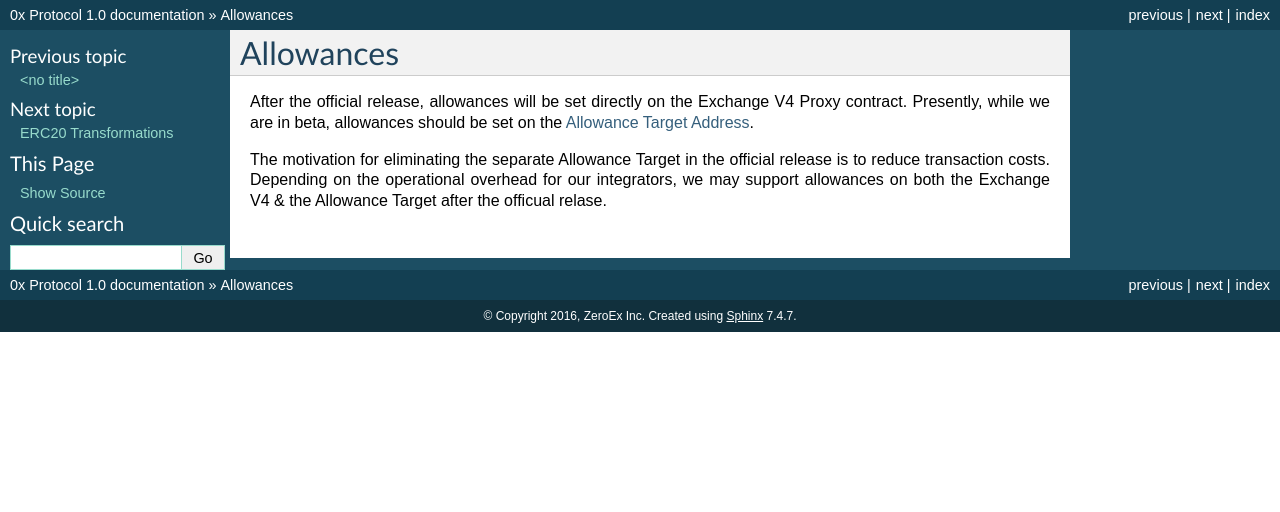
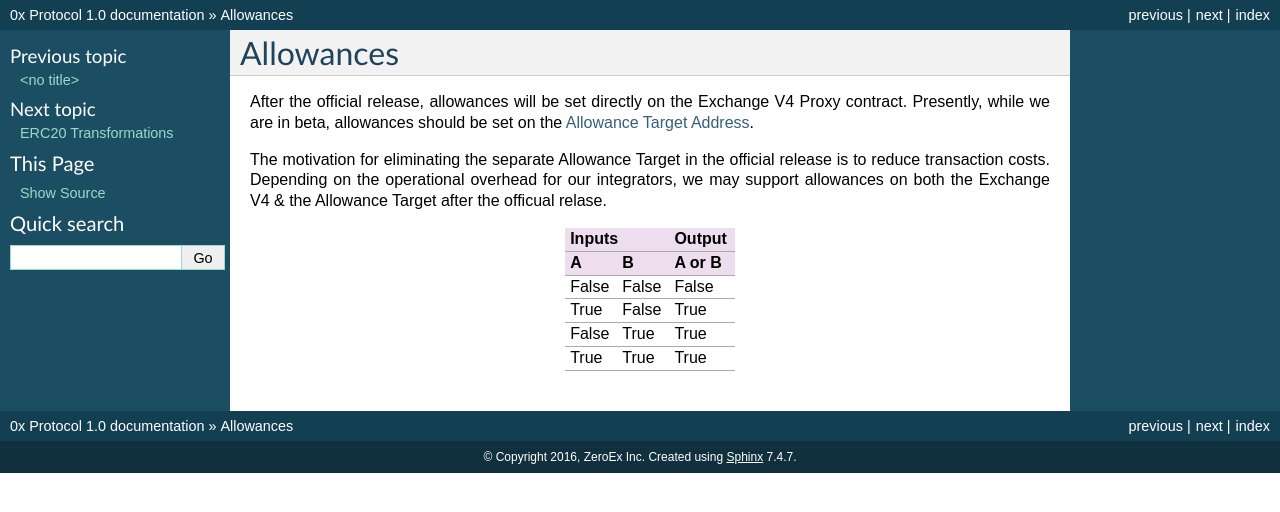
Before and after one commit to hysz/protocol-specs, a Sphinx documentation site: the page built from docs/basics/allowances.rst, in a window 1280 px wide. Shown: the top 512 px of the page. Built offline with Sphinx 7.4.7, drawn with Linux system fonts in a browser that asks for light colours.

Commit message:
playing with tables

```diff
--- a/docs/basics/allowances.rst
+++ b/docs/basics/allowances.rst
@@ -10,3 +10,14 @@ Presently, while we are in beta, allowances should be set on the `Allowance Targ
 The motivation for eliminating the separate Allowance Target in the official release is
 to reduce transaction costs. Depending on the operational overhead for our integrators,
 we may support allowances on both the Exchange V4 & the Allowance Target after the officual relase.
+
+=====  =====  ======
+   Inputs     Output
+------------  ------
+  A      B    A or B
+=====  =====  ======
+False  False  False
+True   False  True
+False  True   True
+True   True   True
+=====  =====  ======
```
